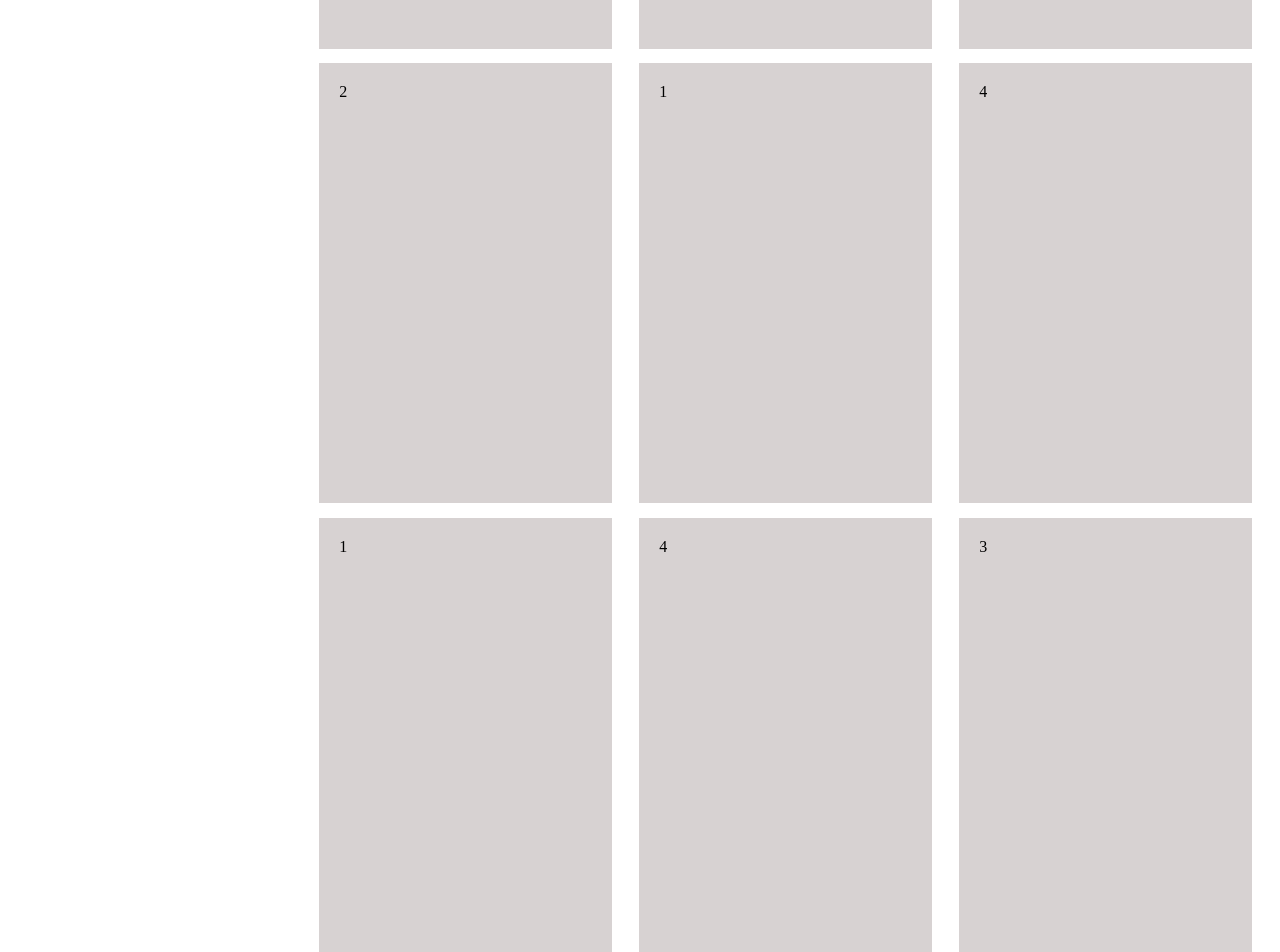
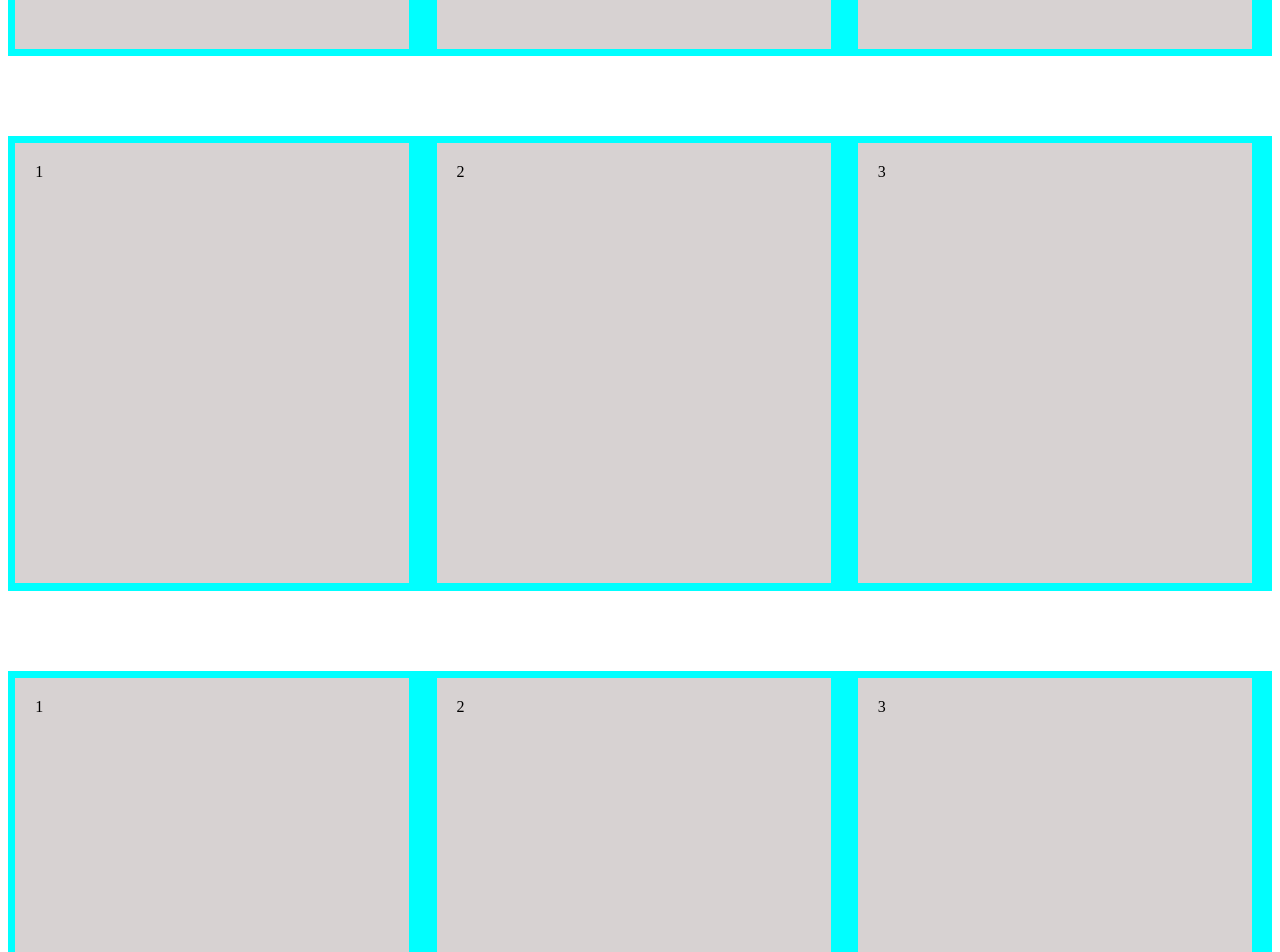
Before and after one commit to Vera25-O/clothline, a React (Create React App) app in the folder my-app/: page /fashion in a window 1280 px wide. Shown: the part 740-1692 px from the top of the page. Built offline with nearby package versions, Linux system fonts and the light colour scheme.

Commit message:
modified index.css

```diff
--- a/my-app/src/Components/Fashion.js
+++ b/my-app/src/Components/Fashion.js
@@ -6,20 +6,19 @@ function Fashion() {
         <div>1</div>
         <div>2</div>
         <div>3</div>
-        <div>4</div>
       </div>
 
       <div className="container">
         <div>1</div>
         <div>2</div>
         <div>3</div>
-        <div>4</div>
+
       </div>
       <div className="container">
         <div>1</div>
         <div>2</div>
         <div>3</div>
-        <div>4</div>
+
       </div>
     </div>
   );
--- a/my-app/src/index.css
+++ b/my-app/src/index.css
@@ -116,6 +116,7 @@ h5 {
   margin-top: 5vh;
 }
 .container {
+  display: flex;
   margin-top: 10vh;
   background-color:aqua;
   margin-bottom: 10vh;
@@ -128,8 +129,8 @@ h5 {
   margin-right: 2.5vh;
   padding: 20px;
   height: 50vh;
-  width: 20%;
-  float: right;
+  width: 30%;
+
 }
 /* blog css */
 .flex-container {
```
